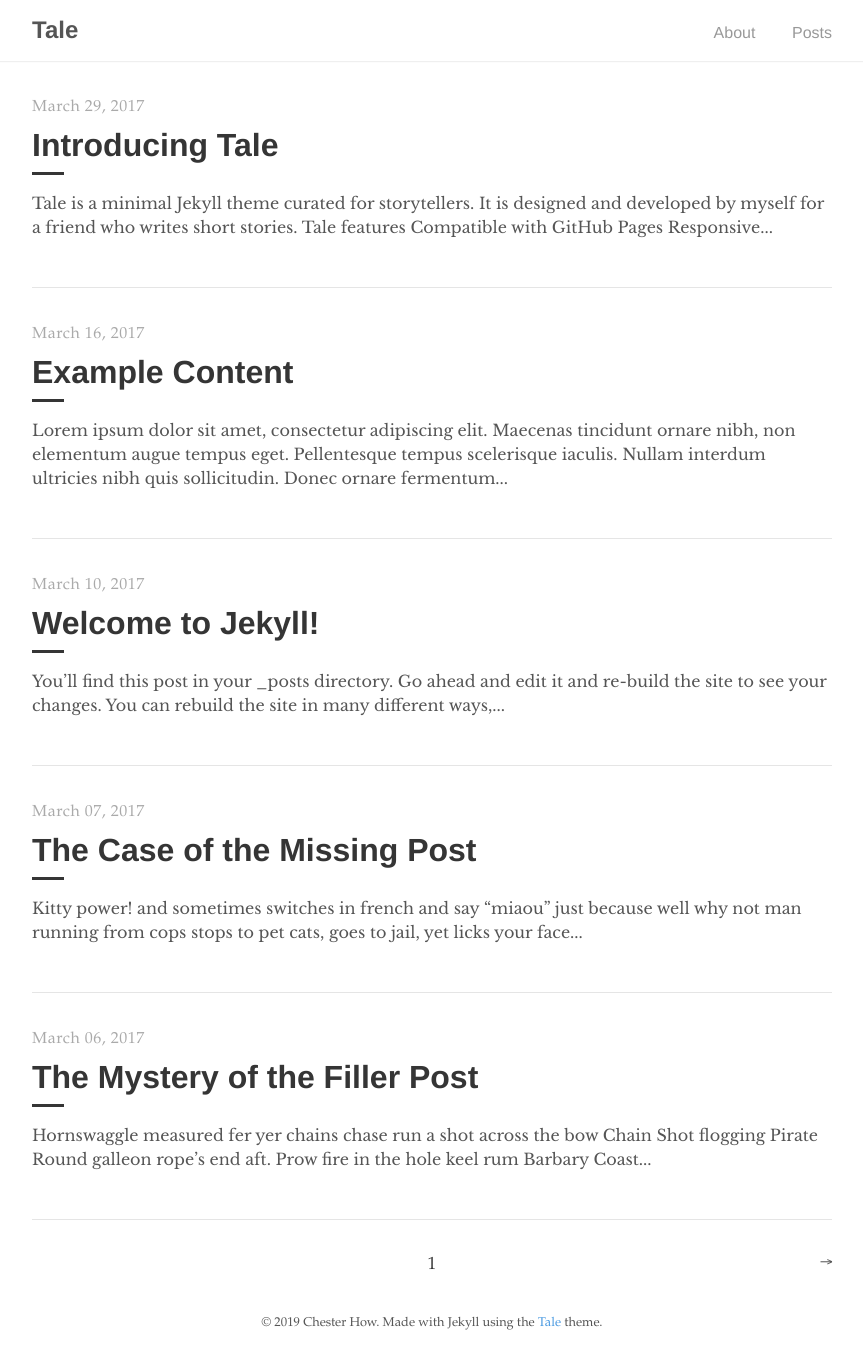
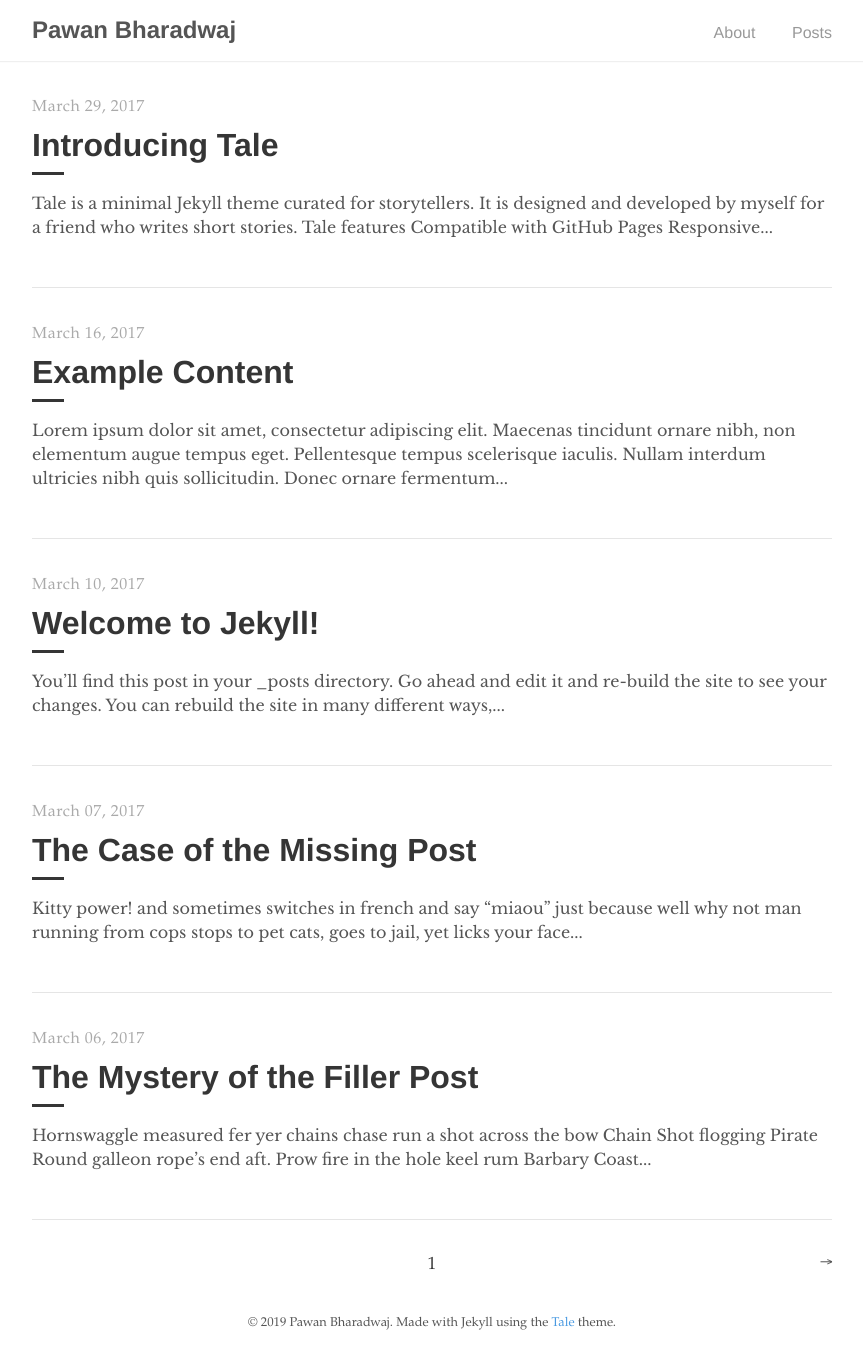
Before and after one commit to legsidestrangle/legsidestrangle.github.io, a Jekyll site: the page built from index.html, in a window 1280 px wide. Shown: the whole page, without its empty margins (208-1071 px from the left). Built offline with Jekyll 4.4.1, drawn with Linux system fonts in a browser that asks for light colours; the list of posts is cut into pages by our own code.

Commit message:
step 2 changes : name
#name

```diff
--- a/Gemfile
+++ b/Gemfile
@@ -2,3 +2,4 @@
 
 source "https://rubygems.org"
 gemspec
+gem "tale"
--- a/_config.yml
+++ b/_config.yml
@@ -1,16 +1,16 @@
 # Site settings
-title:          Tale
-description:    "Minimal Jekyll theme for storytellers"
-url:            "https://chesterhow.github.io"
+title:          Pawan Bharadwaj
+description:    "Blogs"
+url:            "https://pawanbharadwaj.github.io"
 
 # Google Analytics
 google_analytics: UA—XXXXXXXX-X
 
 # Author
 author:
-  name:         Chester How
+  name:         Pawan Bharadwaj
   url:          https://chester.how
-  email:        chesterhow@gmail.com
+  email:        pawanbharadwaj.g@gmail.com
 
 # Build settings
 markdown:       kramdown
```
